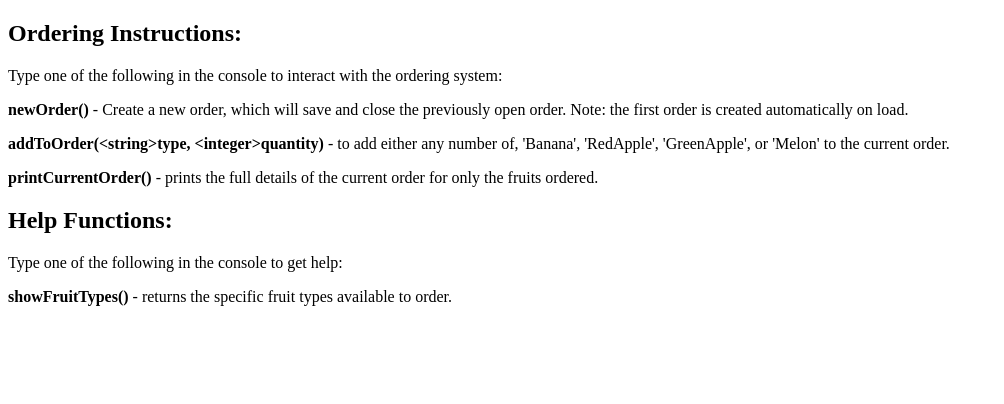
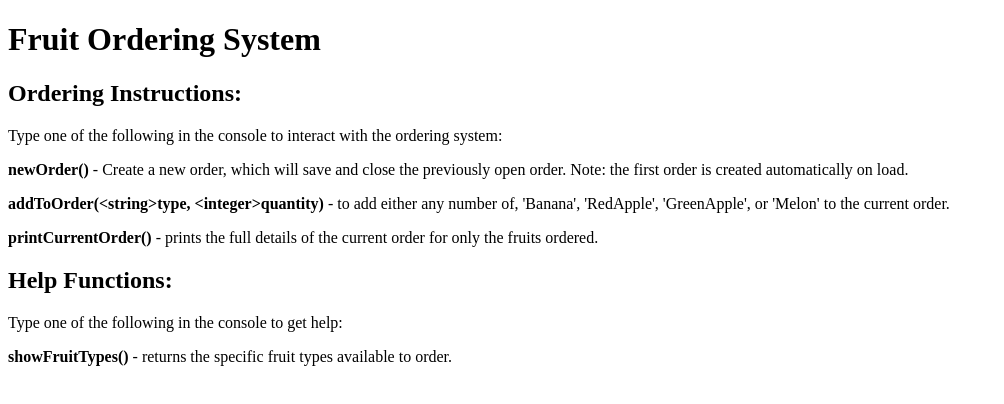
Before and after one commit to neeraj-m/Fruit-Ordering-System, a plain HTML site: page index.html in a window 1280 px wide. Shown: the whole page, without its empty margins (0-1004 px from the left). Drawn offline with Linux system fonts and the light colour scheme.

```diff
--- a/index.html
+++ b/index.html
@@ -10,6 +10,8 @@
   </head>
 
   <body onload="newOrder();">
+    <h1>Fruit Ordering System</h1>
+
     <h2>Ordering Instructions:</h2>
     <p>Type one of the following in the console to interact with the ordering system:</p>
 
@@ -21,7 +23,6 @@
     <p>Type one of the following in the console to get help:</p>
     <p><b>showFruitTypes()</b> - returns the specific fruit types available to order.</p>
 
-
     <script src="js/orderingSystem.js"></script>
     <script src="js/order.js"></script>
   </body>
```
Also changed, not shown: 1 other file.
